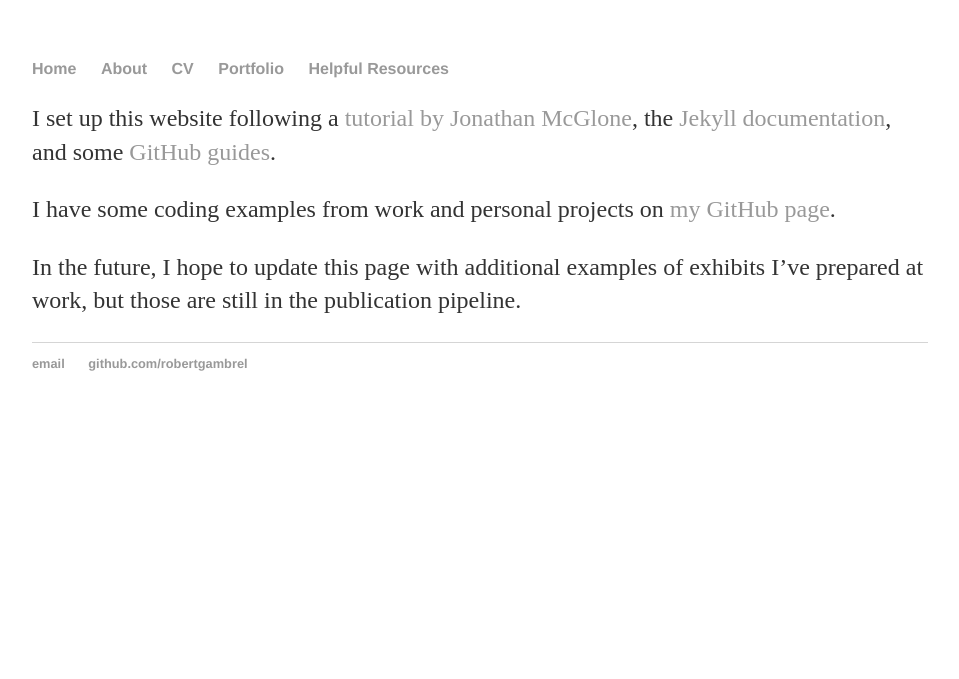
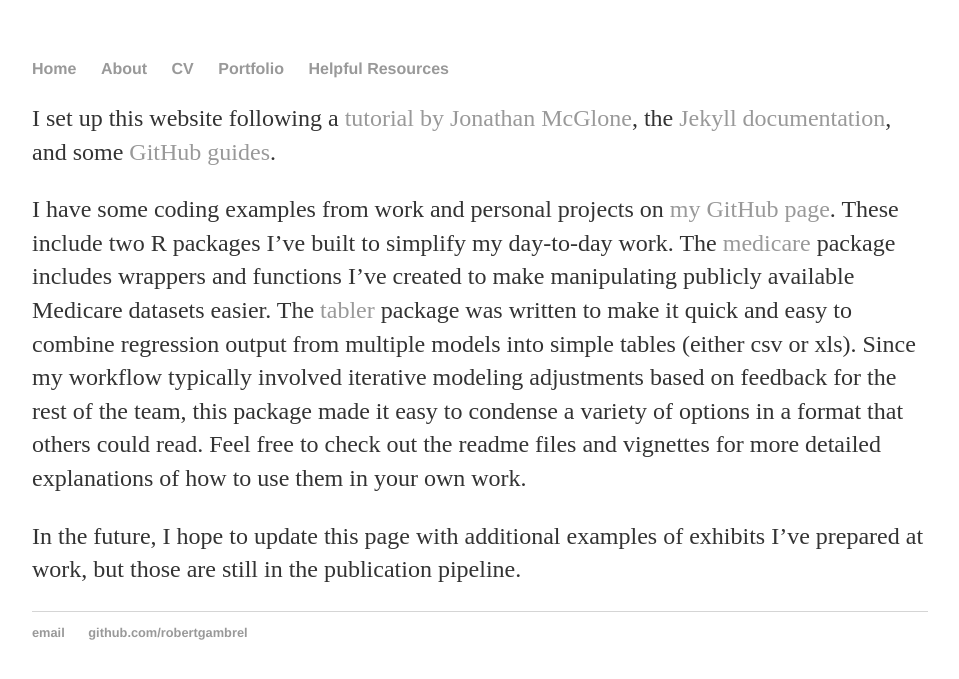
Before and after one commit to robertgambrel/robertgambrel.github.io, a Jekyll site: the page built from portfolio/index.md, in a window 1280 px wide. Shown: the top 679 px of the page, without its empty margins (160-1119 px from the left). Built offline with Jekyll 4.4.1, drawn with Linux system fonts in a browser that asks for light colours.

Commit message:
Update with links to github projects

```diff
--- a/portfolio/index.md
+++ b/portfolio/index.md
@@ -4,6 +4,6 @@ title: Robert Gambrel - Portfolio
 ---
 I set up this website following a [tutorial by Jonathan McGlone](https:http://jmcglone.com/guides/github-pages/), the [Jekyll documentation](https://jekyllrb.com/docs/usage/), and some [GitHub guides](https://help.github.com/articles/about-github-pages-and-jekyll/).
 
-I have some coding examples from work and personal projects on [my GitHub page](https://www.github.com/robertgambrel).
+I have some coding examples from work and personal projects on [my GitHub page](https://www.github.com/robertgambrel). These include two R packages I've built to simplify my day-to-day work. The [medicare](https://www.github.com/robertgambrel/medicare) package includes wrappers and functions I've created to make manipulating publicly available Medicare datasets easier. The [tabler](https://www.github.com/robertgambrel/tabler) package was written to make it quick and easy to combine regression output from multiple models into simple tables (either csv or xls). Since my workflow typically involved iterative modeling adjustments based on feedback for the rest of the team, this package made it easy to condense a variety of options in a format that others could read. Feel free to check out the readme files and vignettes for more detailed explanations of how to use them in your own work.
 
 In the future, I hope to update this page with additional examples of exhibits I've prepared at work, but those are still in the publication pipeline.
```
